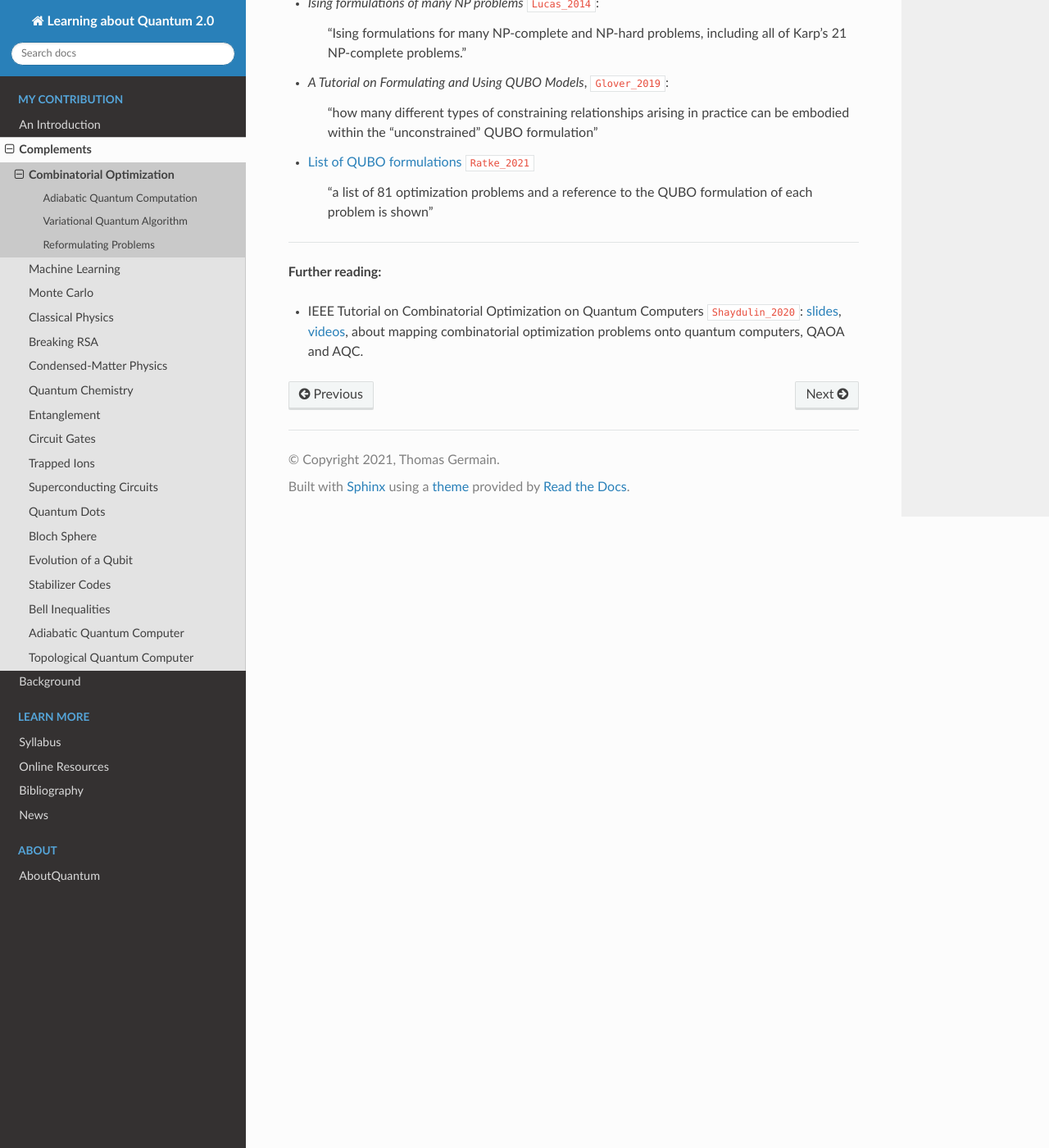
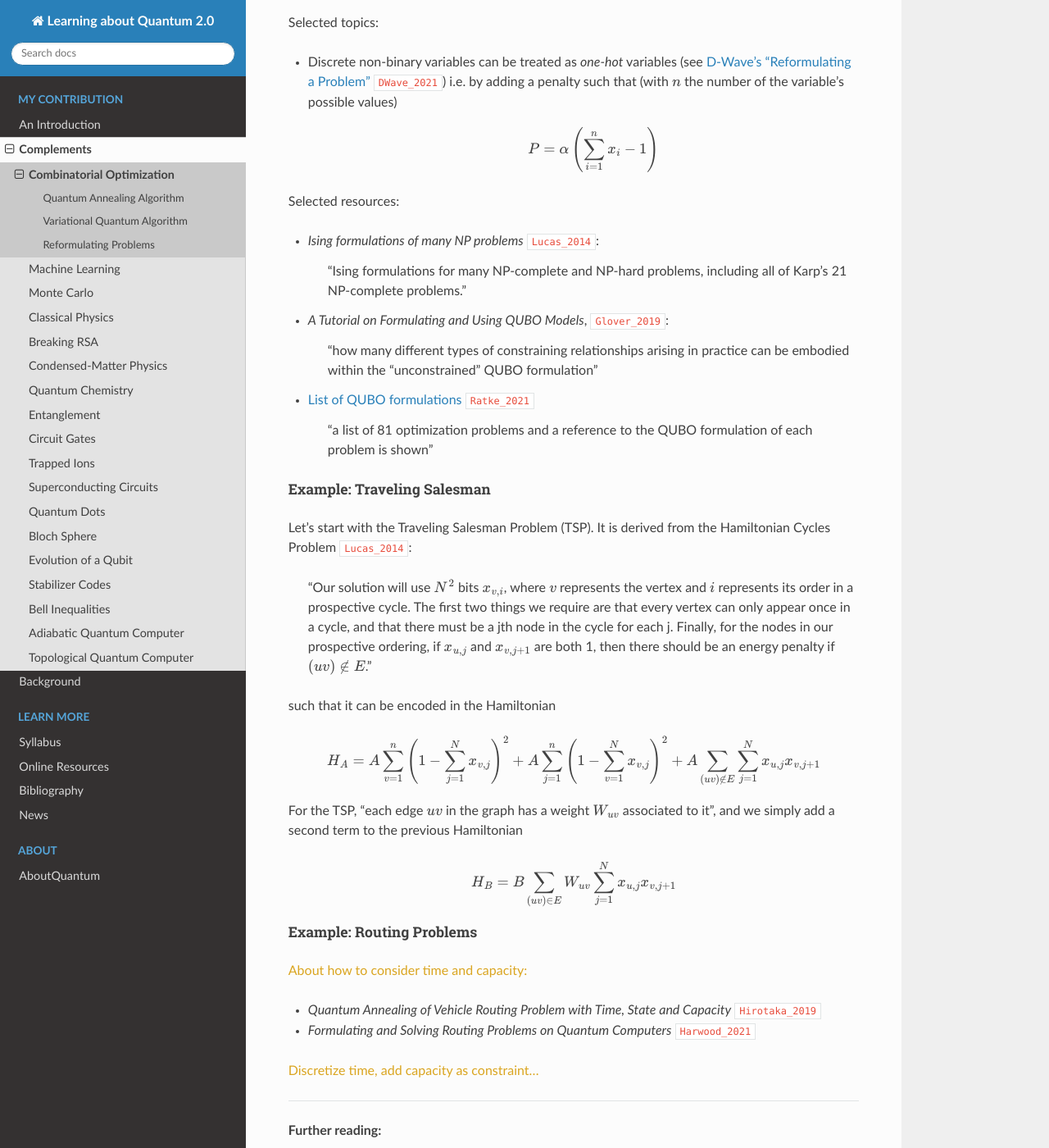
Before and after one commit to tomlqc/about-quantum, a Sphinx documentation site: the page built from source/stories/complements/opti.rst, in a window 1280 px wide and 1400 px high, scrolled down 941 px. Shown: the whole window at 82% size. Built offline with Sphinx 7.4.7 and the Read the Docs theme 2.0.0, drawn with Linux system fonts in a browser that asks for light colours; cross-references to code outside the pages are shown as plain code; some of the changed text lies outside the part shown.

Commit message:
opti: added examples TSP & routing (started).

```diff
--- a/source/biblio/articles.bib
+++ b/source/biblio/articles.bib
@@ -437,6 +437,18 @@
    journal={Physical Review Letters},
    publisher={American Physical Society (APS)}
 }
+@article{Harwood_2021,
+  title={Formulating and Solving Routing Problems on Quantum Computers},
+  author={Harwood, Stuart and Gambella, Claudio and Trenev, Dimitar and Simonetto, Andrea and Bernal, David and Greenberg, Donny},
+  year={2021},
+  doi={10.1109/TQE.2021.3049230},
+  url={https://ieeexplore.ieee.org/stamp/stamp.jsp?tp=&arnumber=9314905},
+  eprint={},
+  volume={2},
+  number={},
+  pages={1-17},
+  journal={IEEE Transactions on Quantum Engineering},
+}
 @article{Hastings_2014,
     author = {Hastings, Matthew B. and Wecker, Dave and Bauer, Bela and Troyer, Matthias},
     title = {Improving Quantum Algorithms for Quantum Chemistry},
@@ -478,6 +490,16 @@
   pages = {682--686},
   journal = {Nature},
   publisher = {Springer Science and Business Media {LLC}}
+}
+@incollection{Hirotaka_2019,
+  title = {Quantum Annealing of Vehicle Routing Problem with Time, State and Capacity},
+  author = {Hirotaka Irie and Goragot Wongpaisarnsin and Masayoshi Terabe and Akira Miki and Shinichirou Taguchi},
+  year = {2019},
+  doi = {10.1007/978-3-030-14082-3_13},
+  eprint = {1903.06322},
+  publisher = {Springer International Publishing},
+  pages = {145--156},
+  booktitle = {Quantum Technology and Optimization Problems. QTOP 2019. Lecture Notes in Computer Science, vol 11413.},
 }
 @article{Hong_1987,
   title = {Measurement of subpicosecond time intervals between two photons by interference},
--- a/source/stories/complements/opti.rst
+++ b/source/stories/complements/opti.rst
@@ -4,10 +4,14 @@ Combinatorial Optimization
 
 Heuristic quantum algorithms to solve combinatorial optimization problems
 
+There is currently no general statement about the complexity
+of either the *Quantum Annealing Algorithm*
+or the *Variational Quantum Algorithm*.
+
 .. ---------------------------------------------------------------------------
 
-Adiabatic Quantum Computation
------------------------------
+Quantum Annealing Algorithm
+---------------------------
 
 Optimization by *Adiabatic Evolution* :cite:`Farhi_2000` solves *Quadratic Unconstrained Binary Optimization* (**QUBO**) problems,
 and is implemented on an :ref:`stories/complements/adiabatic:Adiabatic Quantum Computer`.
@@ -46,6 +50,15 @@ in order to be described by qubits.
 * *Equality constraints* are formulated as **penalty** terms,
   while for *inequality constraints* **slack variables** may be introduced.
 
+Selected topics:
+
+* Discrete non-binary variables can be treated as *one-hot* variables
+  (see `D-Wave's "Reformulating a Problem" <https://docs.dwavesys.com/docs/latest/handbook_reformulating.html>`_
+  :cite:`DWave_2021`)
+  i.e. by adding a penalty such that (with :math:`n` the number of the variable's possible values)
+
+    .. math:: P = \alpha \left( \sum_{i=1}^{n} x_i - 1 \right)
+
 Selected resources:
 
 * *Ising formulations of many NP problems* :cite:`Lucas_2014`:
@@ -62,6 +75,47 @@ Selected resources:
 
     "a list of 81 optimization problems and a reference to the QUBO formulation of each problem is shown"
 
+Example: Traveling Salesman
+^^^^^^^^^^^^^^^^^^^^^^^^^^^
+
+Let's start with the Traveling Salesman Problem (TSP).
+It is derived  from the Hamiltonian Cycles Problem :cite:`Lucas_2014`:
+
+    "Our solution will use :math:`N^2` bits :math:`x_{v,i}`,
+    where :math:`v` represents the vertex and :math:`i` represents its order in a prospective cycle.
+    The first two things we require are that every vertex can only appear once in a cycle,
+    and that there must be a jth node in the cycle for each j.
+    Finally, for the nodes in our prospective ordering, if :math:`x_{u,j}` and :math:`x_{v,j+1}` are both 1,
+    then there should be an energy penalty if :math:`(uv) \not\in E`."
+
+such that it can be encoded in the Hamiltonian
+
+.. math::
+
+    H_A =
+    A \sum_{v=1}^n \left( 1 - \sum_{j=1}^{N} x_{v,j} \right) ^ 2 +
+    A \sum_{j=1}^n \left( 1 - \sum_{v=1}^{N} x_{v,j} \right) ^ 2 +
+    A \sum_{(uv) \not\in E} \sum_{j=1}^N x_{u,j} x_{v,j+1}
+
+For the TSP, "each edge :math:`uv` in the graph has a weight :math:`W_{uv}` associated to it",
+and we simply add a second term to the previous Hamiltonian
+
+.. math::
+
+    H_B =
+    B \sum_{(uv) \in E} W_{uv} \sum_{j=1}^N x_{u,j} x_{v,j+1}
+
+Example: Routing Problems
+^^^^^^^^^^^^^^^^^^^^^^^^^
+
+:draft:`About how to consider time and capacity:`
+
+* *Quantum Annealing of Vehicle Routing Problem with Time, State and Capacity* :cite:`Hirotaka_2019`
+
+* *Formulating and Solving Routing Problems on Quantum Computers* :cite:`Harwood_2021`
+
+:draft:`Discretize time, add capacity as constraint...`
+
 .. ===========================================================================
 
 -----
```
Also changed, not shown: source/intro/computing/state.rst (+7 -2 lines).
